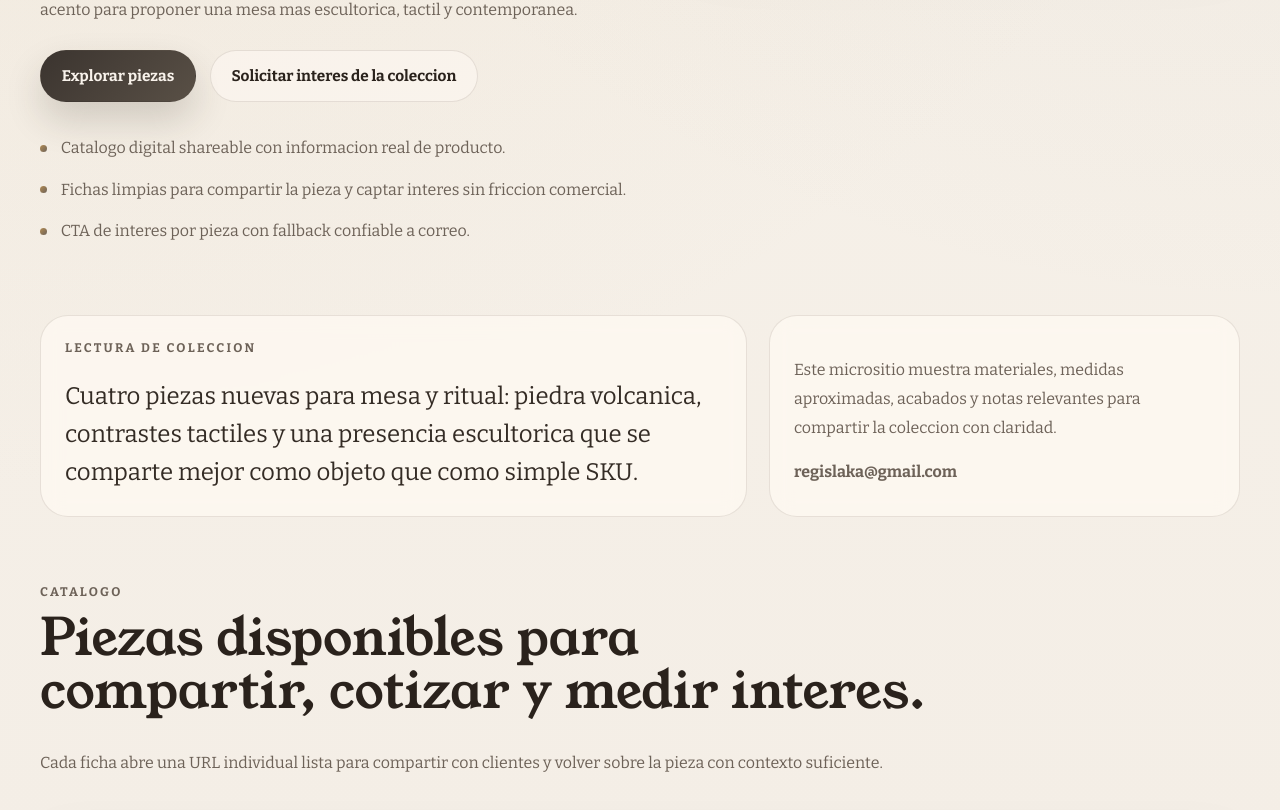
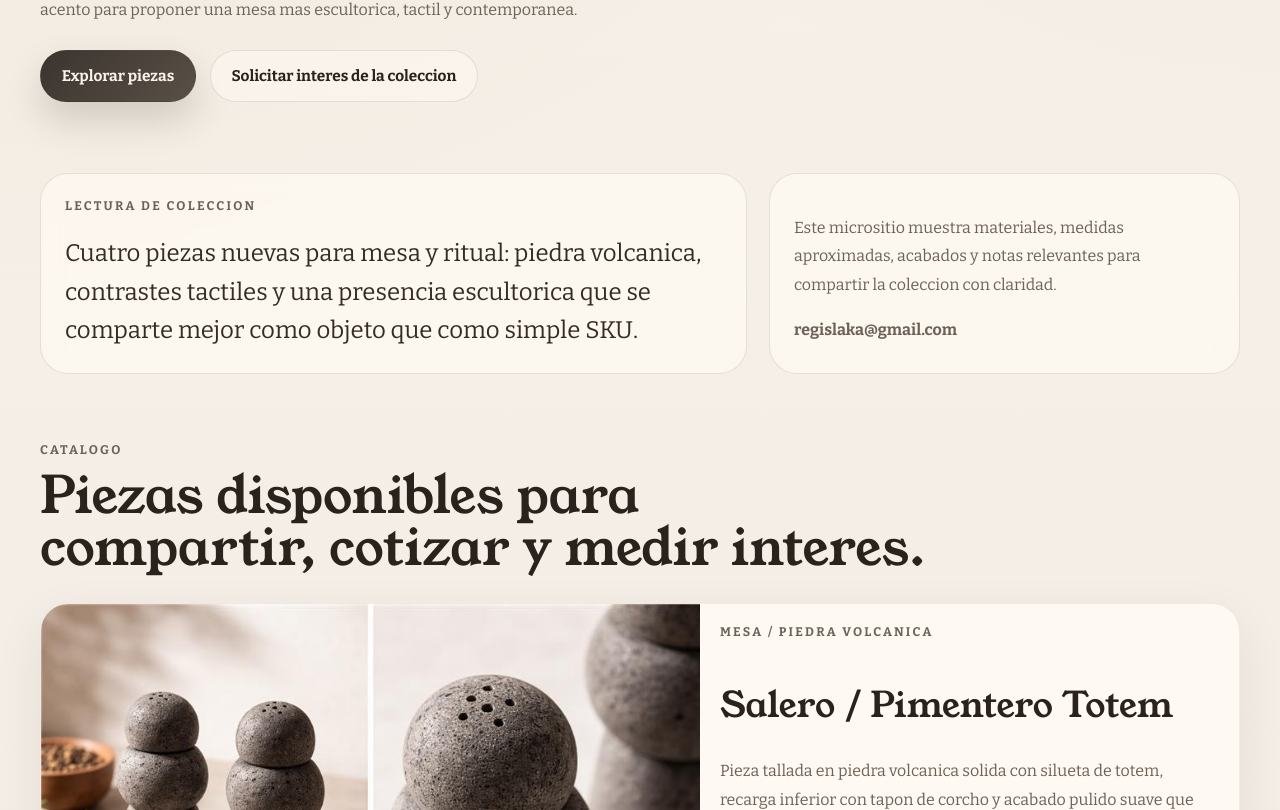
Before and after one commit to reginalarakane/cuenca, a Next.js app: page / in a window 1280 px wide. Shown: the part 930-1740 px from the top of the page. Built offline with nearby package versions, Linux system fonts and the light colour scheme.

Commit message:
Simplify homepage content

```diff
--- a/src/app/page.tsx
+++ b/src/app/page.tsx
@@ -5,7 +5,7 @@ import { InterestLink } from "@/components/interest-link";
 import { ProductCard } from "@/components/product-card";
 import { SiteFooter } from "@/components/site-footer";
 import { SiteHeader } from "@/components/site-header";
-import { collectionHighlights, collectionIntro, products } from "@/content/catalog";
+import { collectionIntro, products } from "@/content/catalog";
 import { getContactEmail, withBasePath } from "@/lib/site-config";
 
 export default function HomePage() {
@@ -34,12 +34,6 @@ export default function HomePage() {
                   productName="Coleccion 2026 CUENCA"
                 />
               </div>
-
-              <ul className="hero__highlights">
-                {collectionHighlights.map((highlight) => (
-                  <li key={highlight}>{highlight}</li>
-                ))}
-              </ul>
             </div>
 
             <div className="hero__media">
@@ -85,10 +79,6 @@ export default function HomePage() {
                 <p className="eyebrow">Catalogo</p>
                 <h2>Piezas disponibles para compartir, cotizar y medir interes.</h2>
               </div>
-              <p className="section-heading__body">
-                Cada ficha abre una URL individual lista para compartir con clientes y volver sobre la pieza con
-                contexto suficiente.
-              </p>
             </div>
 
             <div className="product-grid">
@@ -98,26 +88,6 @@ export default function HomePage() {
             </div>
           </div>
         </section>
-
-        <section className="cta-panel">
-          <div className="site-shell cta-panel__grid">
-            <div>
-              <p className="eyebrow">Siguiente paso</p>
-              <h2>Listo para compartir con clientes actuales y empezar a leer la respuesta por pieza.</h2>
-            </div>
-
-            <div className="cta-panel__actions">
-              <InterestLink
-                className="button button--primary"
-                label="Quiero compartir la coleccion"
-                productName="Coleccion 2026 CUENCA"
-              />
-              <Link className="button button--ghost" href={`/producto/${featuredProduct.slug}`}>
-                Ver ficha destacada
-              </Link>
-            </div>
-          </div>
-        </section>
       </main>
 
       <SiteFooter />
```
